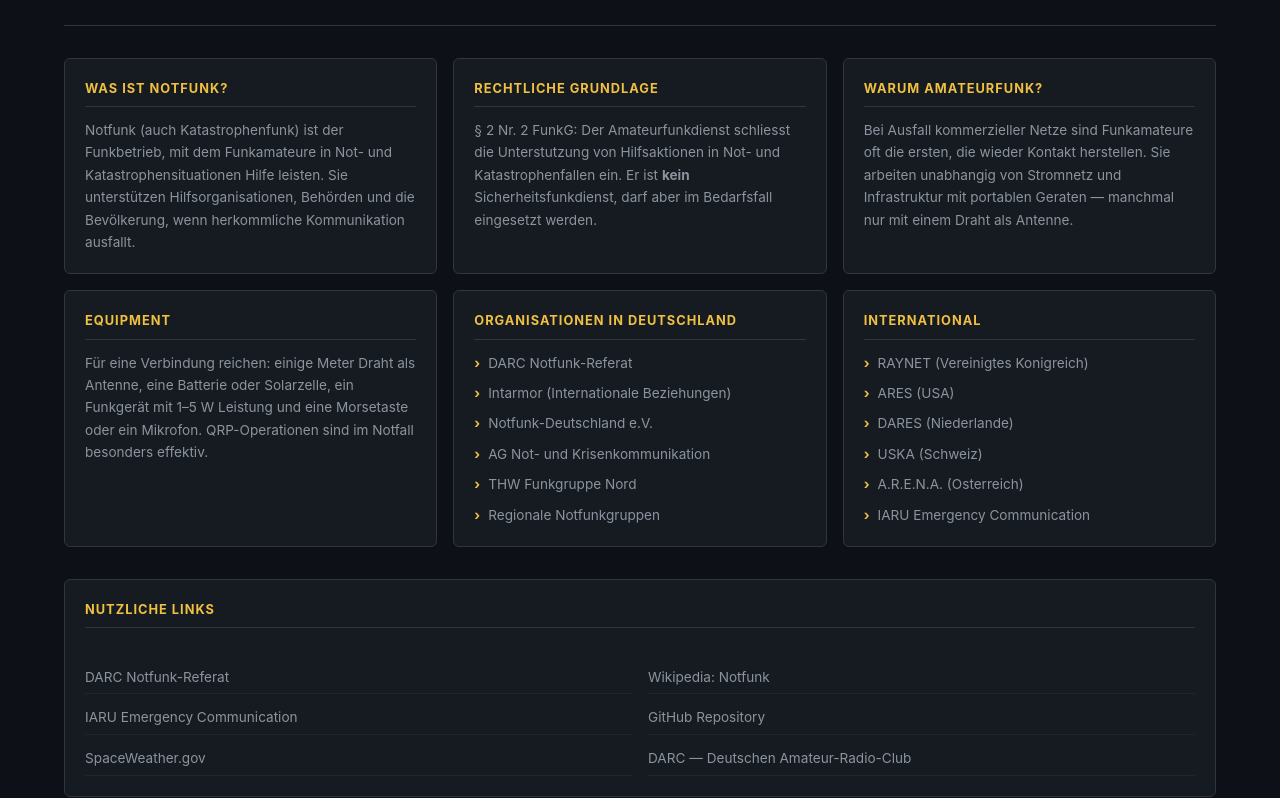
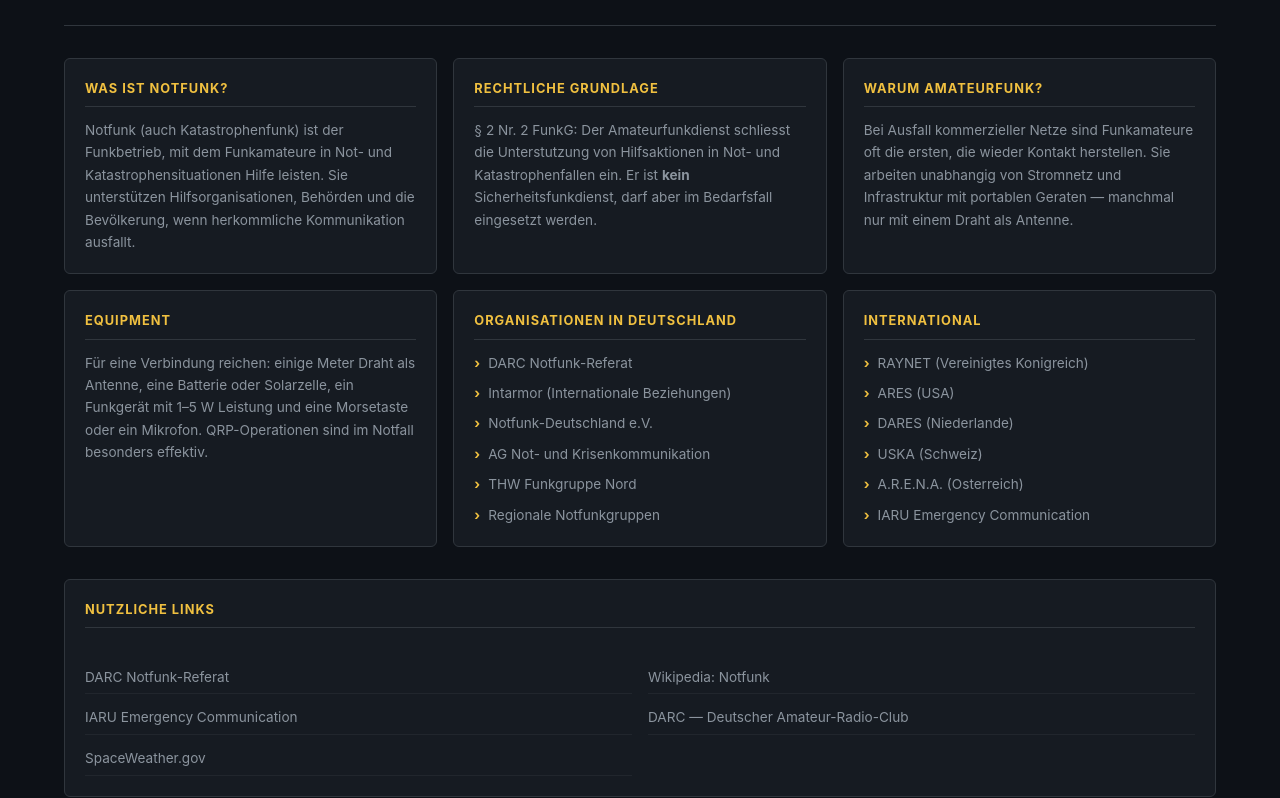
Before and after one commit to SeboKnt/NotFunk-Nord, a plain HTML site: page public/about.html in a window 1280 px wide. Shown: the part 154-952 px from the top of the page. Drawn offline with Linux system fonts and the light colour scheme.

Commit message:
chore: remove GitHub repository reference from website

```diff
--- a/public/about.html
+++ b/public/about.html
@@ -96,8 +96,7 @@
           </ul>
           <ul class="link-list">
             <li><a href="https://de.wikipedia.org/wiki/Notfunk" target="_blank" rel="noopener noreferrer">Wikipedia: Notfunk</a></li>
-            <li><a href="https://github.com/NotFunk-Nord" target="_blank" rel="noopener noreferrer">GitHub Repository</a></li>
-            <li><a href="https://www.darc.de" target="_blank" rel="noopener noreferrer">DARC — Deutschen Amateur-Radio-Club</a></li>
+            <li><a href="https://www.darc.de" target="_blank" rel="noopener noreferrer">DARC — Deutscher Amateur-Radio-Club</a></li>
           </ul>
         </div>
       </div>
```
